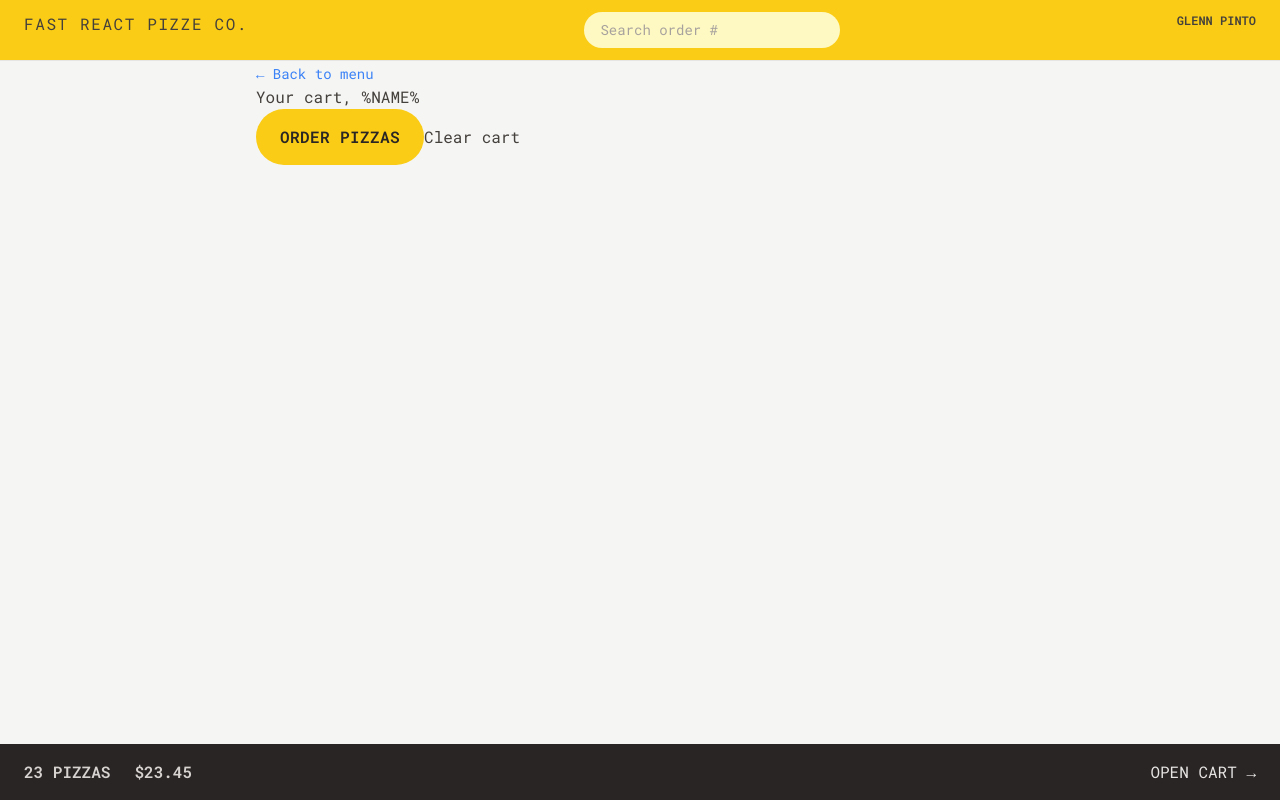
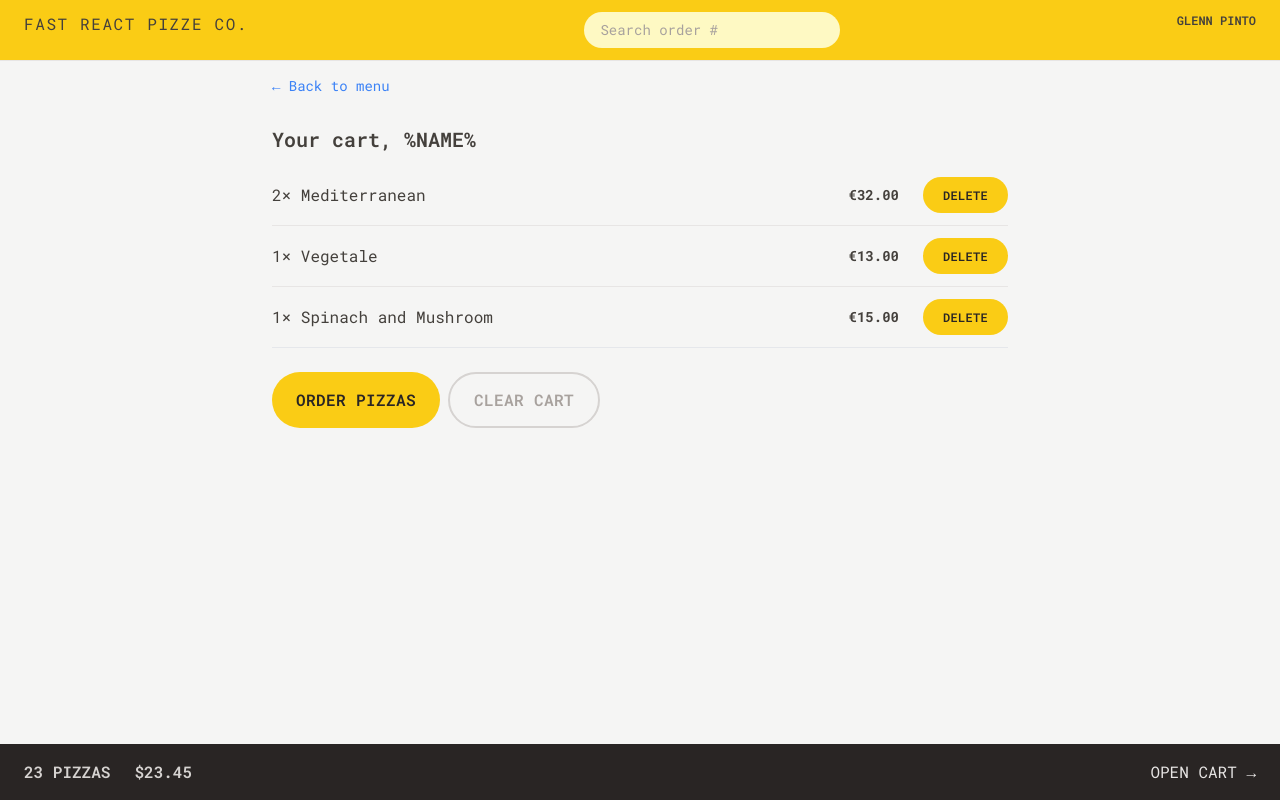
Before and after one commit to gvpinto/reactjs-fast-react-pizza, a React (Vite) app: page /cart in a window 1280 px wide. Built offline with nearby package versions, Linux system fonts and the light colour scheme.

Commit message:
309. Styling the Cart

```diff
--- a/src/features/cart/Cart.jsx
+++ b/src/features/cart/Cart.jsx
@@ -1,5 +1,6 @@
 import LinkButton from "../../ui/LinkButton";
 import Button from "../../ui/Button";
+import CartItem from "./CartItem";
 
 const fakeCart = [
   {
@@ -29,16 +30,22 @@
   const cart = fakeCart;
 
   return (
-    <div>
+    <div className="px-4 py-3">
       <LinkButton to="/menu">&larr; Back to menu</LinkButton>
 
-      <h2>Your cart, %NAME%</h2>
+      <h2 className="mt-7 text-xl font-semibold">Your cart, %NAME%</h2>
 
-      <div>
+      <ul className="mt-3 divide-y divide-stone-200 border-b">
+        {cart.map((item) => (
+          <CartItem item={item} key={item.key} />
+        ))}
+      </ul>
+
+      <div className="mt-6 space-x-2">
         <Button type="primary" to="/order/new">
           Order pizzas
         </Button>
-        <button>Clear cart</button>
+        <Button type="secondary">Clear cart</Button>
       </div>
     </div>
   );
--- a/src/features/cart/CartItem.jsx
+++ b/src/features/cart/CartItem.jsx
@@ -1,13 +1,17 @@
+import Button from "../../ui/Button";
+import { formatCurrency } from "../../utils/helpers";
+
 function CartItem({ item }) {
   const { pizzaId, name, quantity, totalPrice } = item;
 
   return (
-    <li>
-      <p>
+    <li className="py-3 sm:flex sm:items-center sm:justify-between">
+      <p className="mb-1 sm:mb-0">
         {quantity}&times; {name}
       </p>
-      <div>
-        <p>{formatCurrency(totalPrice)}</p>
+      <div className="flex items-center justify-between sm:gap-6">
+        <p className="text-sm font-bold">{formatCurrency(totalPrice)}</p>
+        <Button type="small">Delete</Button>
       </div>
     </li>
   );
--- a/src/ui/Button.jsx
+++ b/src/ui/Button.jsx
@@ -5,7 +5,6 @@
         inline-block
         rounded-full
         bg-yellow-400
-
         font-semibold
         uppercase
         tracking-wide
@@ -24,8 +23,10 @@
     `;
 
   const styles = {
-    primary: base + " md:px-6 md:py-4 px-4 py-3 ",
+    primary: base + " md:px-6 md:py-4 px-4 py-3",
     small: base + " md:px-5 md:py-2.5 px-4 py-2 text-xs ",
+    secondary:
+      "inline-block rounded-full border-2 border-stone-300 font-semibold uppercase tracking-wide text-stone-400 transition-colors duration-300 hover:bg-stone-300 hover:text-stone-800 focus:text-stone-800 focus:bg-stone-200 focus:outline-none focus:ring focus:ring-stone-200 focus:ring-offset-2 active:bg-yellow-400 disabled:cursor-not-allowed disabled:bg-slate-300 md:px-6 md:py-3.5 px-4 py-2.5",
   };
 
   if (to)
```
